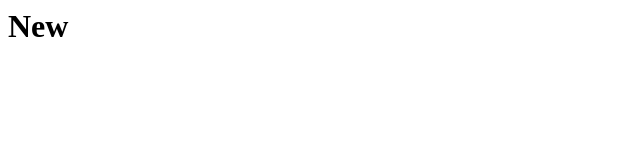
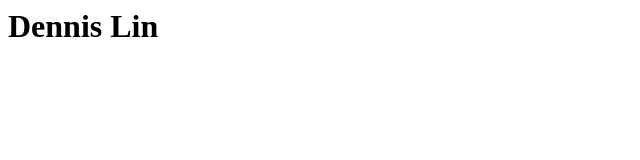
Before and after one commit to dennlin/discussion1, a plain HTML site: page index.html in a window 1280 px wide. Shown: the whole page, without its empty margins (0-640 px from the left). Drawn offline with Linux system fonts and the light colour scheme.

Commit message:
Update index.html

```diff
--- a/index.html
+++ b/index.html
@@ -1 +1 @@
-<h1> New </h1>
+<h1> Dennis Lin </h1>
```
